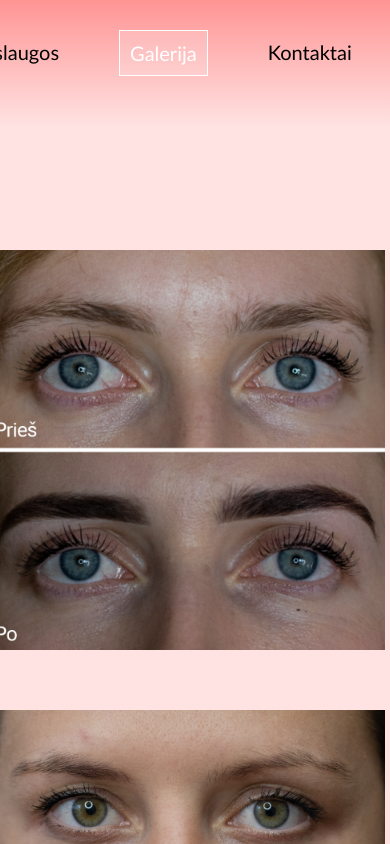
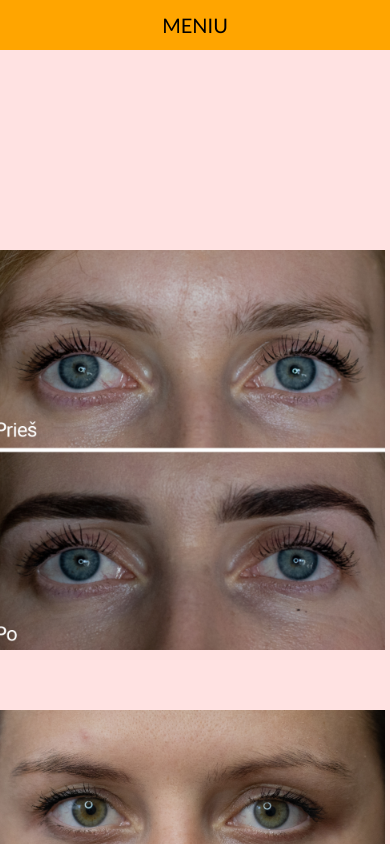
Before and after one commit to ArminasStrolys/react-projects, a React (Create React App) app in the folder eyebrow-portfolio-site/: page /gallery in a window 390 px wide. Shown: the top 844 px of the page. Built offline with nearby package versions, Linux system fonts and the light colour scheme.

Commit message:
Responsive drop-down menu in progress

```diff
--- a/eyebrow-portfolio-site/src/components/gallery/Gallery.jsx
+++ b/eyebrow-portfolio-site/src/components/gallery/Gallery.jsx
@@ -14,7 +14,7 @@ const Gallery = () => {
     <div>
       <div className="gallery">
         <div className="image-collection">
-          {images.map((e) => {
+          {images.map((e, index) => {
             return (
               <Zoom>
                 <img
--- a/eyebrow-portfolio-site/src/components/navi/Navi.jsx
+++ b/eyebrow-portfolio-site/src/components/navi/Navi.jsx
@@ -17,6 +17,7 @@ const Navi = () => {
     <div>
       <Router>
         <nav className="nav-bar">
+          <div className="drop-down">MENIU</div>
           <NavLink
             style={({ isActive }) => ({
               color: isActive ? 'white' : 'black',
--- a/eyebrow-portfolio-site/src/style/_navi.scss
+++ b/eyebrow-portfolio-site/src/style/_navi.scss
@@ -21,7 +21,27 @@
       color: white;
     }
   }
+  .drop-down{
+    display: flex;
+    justify-content: center;
+    height: 100%;
+    line-height: 50px;
+  }
 }
 .inactive-link{
   color: $black_color;
 }
+
+@media screen and (max-width: 850px) {
+  .nav-bar{
+    background: orange;
+    padding: 0;
+    flex-direction: column;
+    gap: 5px;
+    height: 50px;
+    overflow: hidden;
+    a{
+      display: none;
+    }
+    }
+}
```
